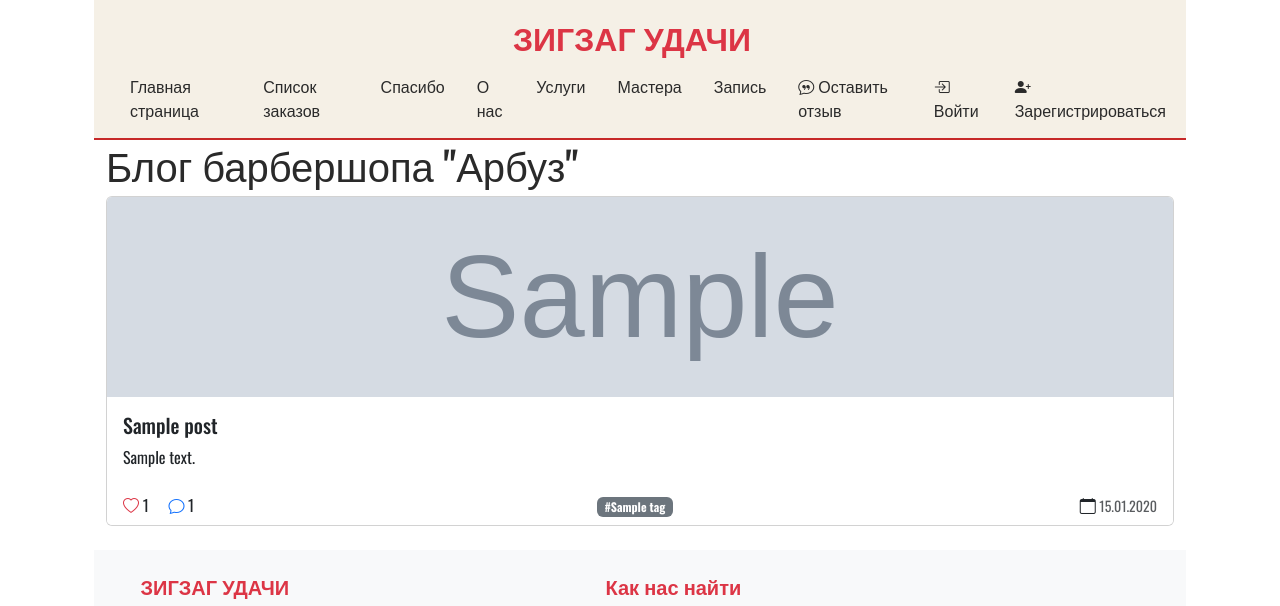
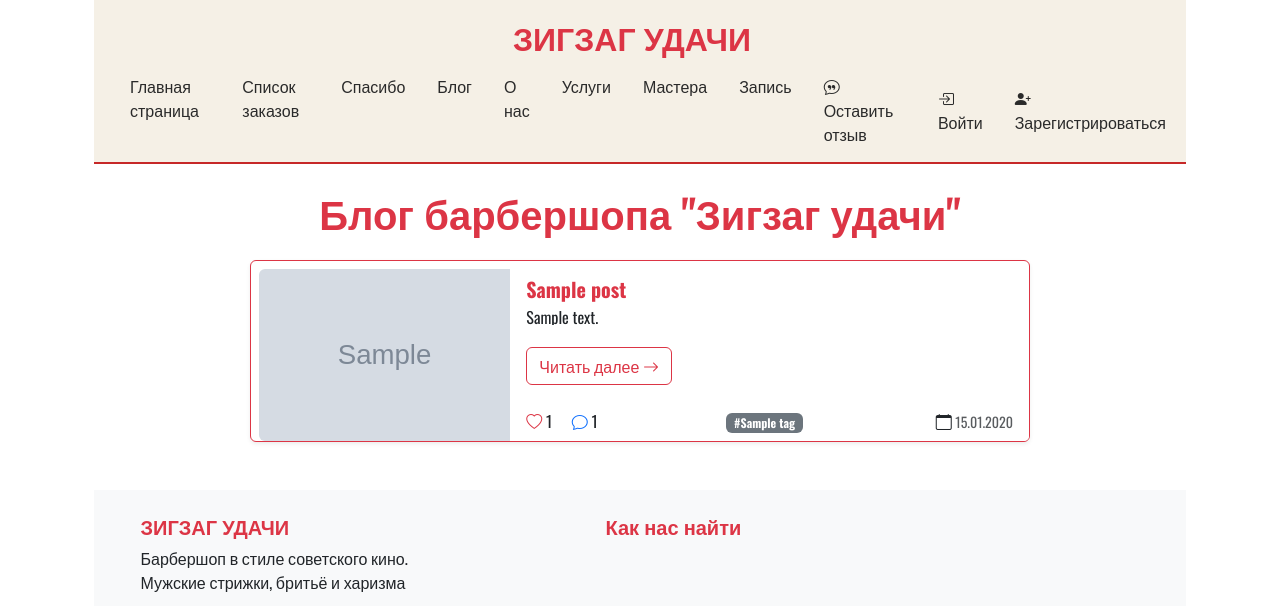
Before and after one commit to Katusha-tech/HWDJANGO, a Django app: page /blog/ in a window 1280 px wide. Shown: the top 606 px of the page. Run offline with Django 5.2, Linux system fonts and the light colour scheme; tables that the repository leaves empty hold one stand-in row (values such as "Sample post"); grey boxes marked "Sample" are stand-in pictures; a map, chart or similar area stays blank.

Commit message:
hw_48: сделала post_detail.html, внесла правки в urls, views - файлы, сделала пагинацию на блоги и на заказы

```diff
--- a/barbershop/urls.py
+++ b/barbershop/urls.py
@@ -11,7 +11,7 @@ urlpatterns = [
     # Подключаем маршруты из приложения core
     path('barbershop/', include('core.urls')),
     path('users/', include('users.urls')),
-    path('blog/', include('blog.urls')),
+    path('blog/', include(('blog.urls', 'blog'), namespace='blog')),
 ]
 
 if settings.DEBUG:
--- a/blog/templates/blog/post_card_include.html
+++ b/blog/templates/blog/post_card_include.html
@@ -1,31 +1,31 @@
-{% load cache %}
-{% cache 20 post.id %}
-<div class="card mb-4">
+<div class="card mb-4 border-danger shadow-sm post-card" style="max-width: 780px;">
+  <div class="row g-0">
     {% if post.cover %}
-    <img src="{{ post.cover.url }}" class="card-img-top" alt="{{ post.title }}" style="height: 200px; object-fit: cover;">
+    <div class="col-md-4 d-flex align-items-center pt-2 ps-2" style="height: 180px; overflow: hidden;">
+      <img src="{{ post.cover.url }}" alt="{{ post.title }}" class="w-100 h-100 rounded-start" style="object-fit: cover;">
+    </div>
     {% endif %}
-
-  <div class="card-body">
-    <h5 class="card-title">{{ post.title }}</h5>
-    <div class="card-text">{{ post.html_description|safe }}</div>
+    <div class="col-md-8 d-flex flex-column">
+      <div class="card-body d-flex flex-column">
+        <h5 class="card-title text-danger fw-bold">{{ post.title }}</h5>
+        <div class="card-text text-truncate lh-1" style="max-height: 3.6em; overflow: hidden;">
+          {{ post.html_description|safe }}
         </div>
-
-  <div class="card-footer bg-white border-0 d-flex justify-content-between">
+        <a href="{% url 'blog:post_detail' post.pk %}" class="btn btn-outline-danger mt-auto align-self-start">
+          Читать далее <i class="bi bi-arrow-right"></i>
+        </a>
+      </div>
+      <div class="card-footer bg-white border-0 d-flex justify-content-between flex-wrap gap-2">
         <div>
           <span class="me-3" title="Лайки">
-        {% cache 10 "post" %}
             <i class="bi bi-heart text-danger"></i> {{ post.likes.count }}
-        {% endcache %}
           </span>
           <span title="Комментарии">
-        {% cache 10 "post-1" %}
             <i class="bi bi-chat text-primary"></i> {{ post.comments.count }}
-        {% endcache %}
           </span>
         </div>
-    {% comment %} Добавим вывод хештегов поста {% endcomment %}
         <div>
-        {% for tag  in post.tags.all %}
+          {% for tag in post.tags.all %}
             <span class="badge bg-secondary me-1">#{{ tag.name }}</span>
           {% endfor %}
         </div>
@@ -35,4 +35,5 @@
         </div>
       </div>
     </div>
-{% endcache %}
+  </div>
+</div>
--- a/blog/templates/blog/posts_list.html
+++ b/blog/templates/blog/posts_list.html
@@ -1,25 +1,22 @@
 {% extends "base.html" %}
 {% load cache %}
 {% block content %}
-<div class="container">
-    <div class="row">
-        <h1>Блог барбершопа "Арбуз"</h1>
+<div class="container my-4">
+  <h1 class="text-danger fw-bold mb-4 text-center">Блог барбершопа "Зигзаг удачи"</h1>
+  <div class="d-flex flex-column align-items-center gap-4">
+    {% for post in posts %}
+      <div class="w-100 d-flex justify-content-center">
+        {% include "blog/post_card_include.html" with post=post %}
       </div>
-    <div class="row">
-        <div class="col-12">
-        {% for post in posts %}
-            {% cache 20 post.id %}
-                {% include "./post_card_include.html" %}
-            {% endcache %}
+    {% empty %}
+      <p class="text-center">Постов пока нет.</p>
     {% endfor %}
   </div>
-    </div>
+
   {% if page_obj.has_other_pages %}
-    <div class="paginator">
-    <nav>
+    <nav aria-label="Пагинация" class="mt-4">
       <ul class="pagination pagination-lg justify-content-center">
         {% for page in page_obj.paginator.page_range %}
-            {% comment %} Проверяем является ли страница текущей {% endcomment %}
           {% if page == page_obj.number %}
             <li class="page-item active" aria-current="page">
               <span class="page-link">{{ page }}</span>
@@ -32,7 +29,8 @@
         {% endfor %}
       </ul>
     </nav>
-    </div>
   {% endif %}
 </div>
+
+
 {% endblock %}
--- a/blog/urls.py
+++ b/blog/urls.py
@@ -6,4 +6,5 @@ app_name = 'blog'
 
 urlpatterns = [
     path('', views.PostsListView.as_view(), name='posts_list'),
+    path('<int:pk>/', views.PostDetailView.as_view(), name='post_detail'),
 ]
--- a/blog/views.py
+++ b/blog/views.py
@@ -1,13 +1,24 @@
-from django.shortcuts import render
-from .models import Post, Category, Tag, Comment
+from .models import Post, Comment, Category, Tag
 from django.views.generic import ListView, DetailView
+from django.utils.decorators import method_decorator
+from django.views.decorators.cache import cache_page
 
+#@method_decorator(cache_page(60 *1), name='get') # Кешируем страницу на 1 минуту
 class PostsListView(ListView):
     model = Post
     template_name = 'blog/posts_list.html'
     context_object_name = 'posts'
     paginate_by = 2
 
+    # Оптимизируем запрос - сделаем жадный запрос Категории теги комменты расширение метода get_queryset
+    def get_queryset(self):
+        queryset = super().get_queryset()
+        queryset = queryset.select_related('category', 'author')
+        queryset = queryset.prefetch_related('tags', 'comments')
+        return queryset
+
+
+
 class PostDetailView(DetailView):
     model = Post
     template_name = 'blog/post_detail.html'
--- a/core/views.py
+++ b/core/views.py
@@ -75,6 +75,7 @@ class OrdersListView(StaffRequiredMixin, ListView):
     model = Order
     template_name = 'core/orders_list.html'
     context_object_name = 'orders'
+    paginate_by = 2
 
     def get_queryset(self):
         queryset = Order.objects.select_related("master").prefetch_related("services").all()
--- a/static/css/main.css
+++ b/static/css/main.css
@@ -246,32 +246,47 @@ main {
   line-height: 1.3 !important;
 }
 
-/* Стили для пагинатора */
-/* Переопределяем цвета Bootstrap-пагинации под тёмный футер */
+/* Пагинация в стиле "Зигзаг удачи" */
+
+.pagination {
+  font-family: 'Oswald', sans-serif;
+  font-weight: 600;
+  font-size: 0.85rem;
+}
+
 .pagination .page-link {
-  color: #000 !important;             /* неактивная страница: тёмный текст */
+  color: #2a2a2a !important; /* темный текст */
+  border: 2px solid #c62828; /* красная рамка */
+  margin: 0 0.25rem;
+  padding: 0.3rem 0.5rem;
+  transition: background-color 0.3s, color 0.3s;
+  border-radius: 0.25rem;
 }
 
 .pagination .page-link:hover,
 .pagination .page-link:focus {
-  color: #000 !important;             /* оставляем тёмным и при ховере */
+  background-color: #c62828 !important;
+  color: #fff !important;
+  text-decoration: none;
+  box-shadow: none;
 }
 
 .page-item.active .page-link {
-  background-color: #000 !important;  /* активная страница: тёмная заливка */
-  border-color: #000 !important;
-  color: #fff !important;             /* контрастный белый текст */
+  background-color: #c62828 !important;
+  border-color: #c62828 !important;
+  color: #fff !important;
+  font-weight: 700;
+  cursor: default;
+  box-shadow: none;
 }
 
-.page-item.active .page-link:hover,
-.page-item.active .page-link:focus {
-  background-color: #000 !important;
-  border-color: #000 !important;
-  color: #fff !important;
+.pagination .page-link:focus {
+  outline: none !important;
+  box-shadow: 0 0 0 0.2rem rgba(198, 40, 40, 0.4) !important; /* красная полупрозрачная обводка */
 }
 
-/* если хотите оставить тёмную обводку */
-.pagination .page-link:focus {
-  outline: none !important;
-  box-shadow: 0 0 0 0.25rem rgba(0,0,0,0.4) !important; /* чёрная полупрозрачная обводка */
+.post-card {
+  max-width: 720px;
+  width: 100%;
+  box-sizing: border-box;
 }
--- a/templates/includes/nav_menu_include.html
+++ b/templates/includes/nav_menu_include.html
@@ -11,6 +11,10 @@
           <a class="nav-link" href="{% url item.url_name %}">{{ item.name }}</a>
         </li>
         {% endfor %}
+
+        <li class="nav-item">
+          <a class="nav-link" href="{% url 'blog:posts_list' %}">Блог</a>
+        </li>
 
         <li class="nav-item">
           <a class="nav-link" href="{% url 'landing' %}#about">О нас</a>
```
Also changed, not shown: blog/models.py (+11 -11 lines), blog/templates/blog/post_detail.html (added, +32 -0 lines), core/templates/core/orders_list.html (+21 -0 lines), media/posts/Бритье_бритвой_для_второй_статьи.png (added), media/posts/Про_барбершоп_третья_статья.png (added), media/posts/Стрижки_для_первой_статьи.png (added). Lines whose indentation alone changed are shown as unchanged.
